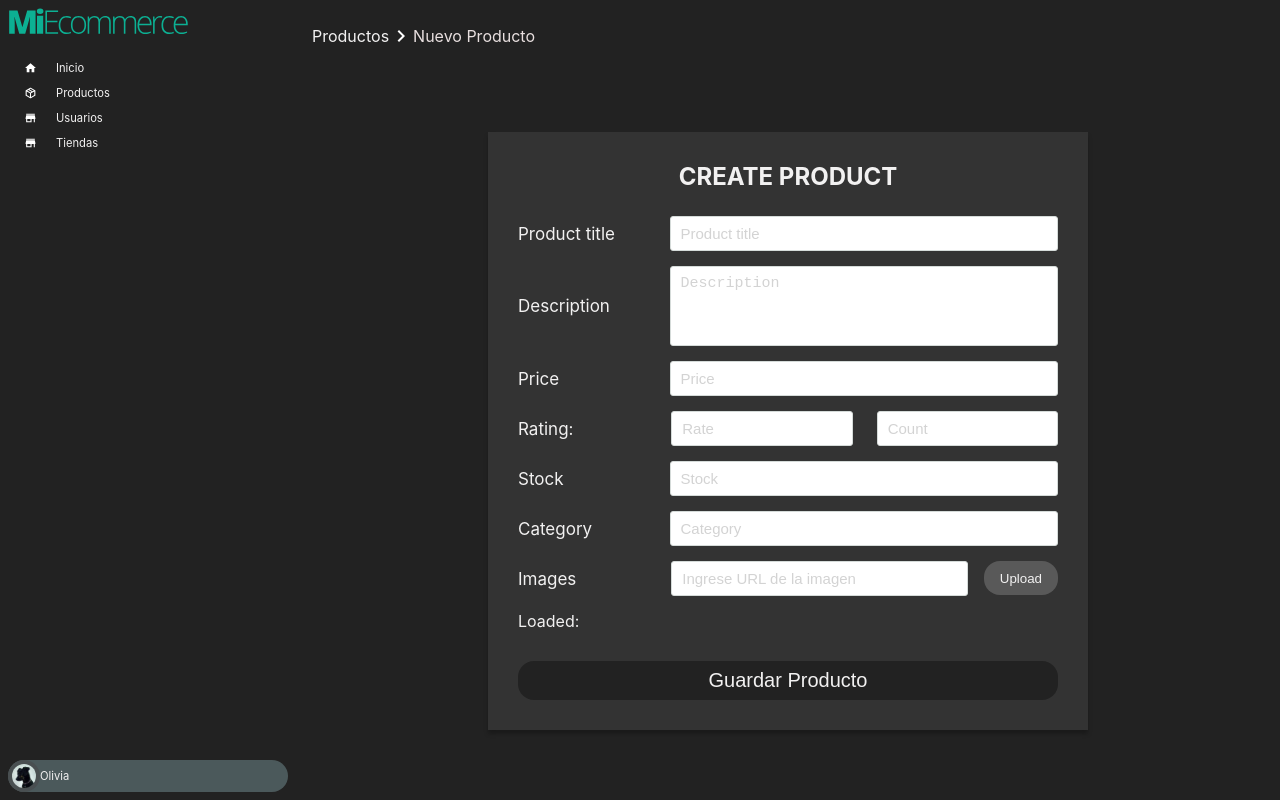
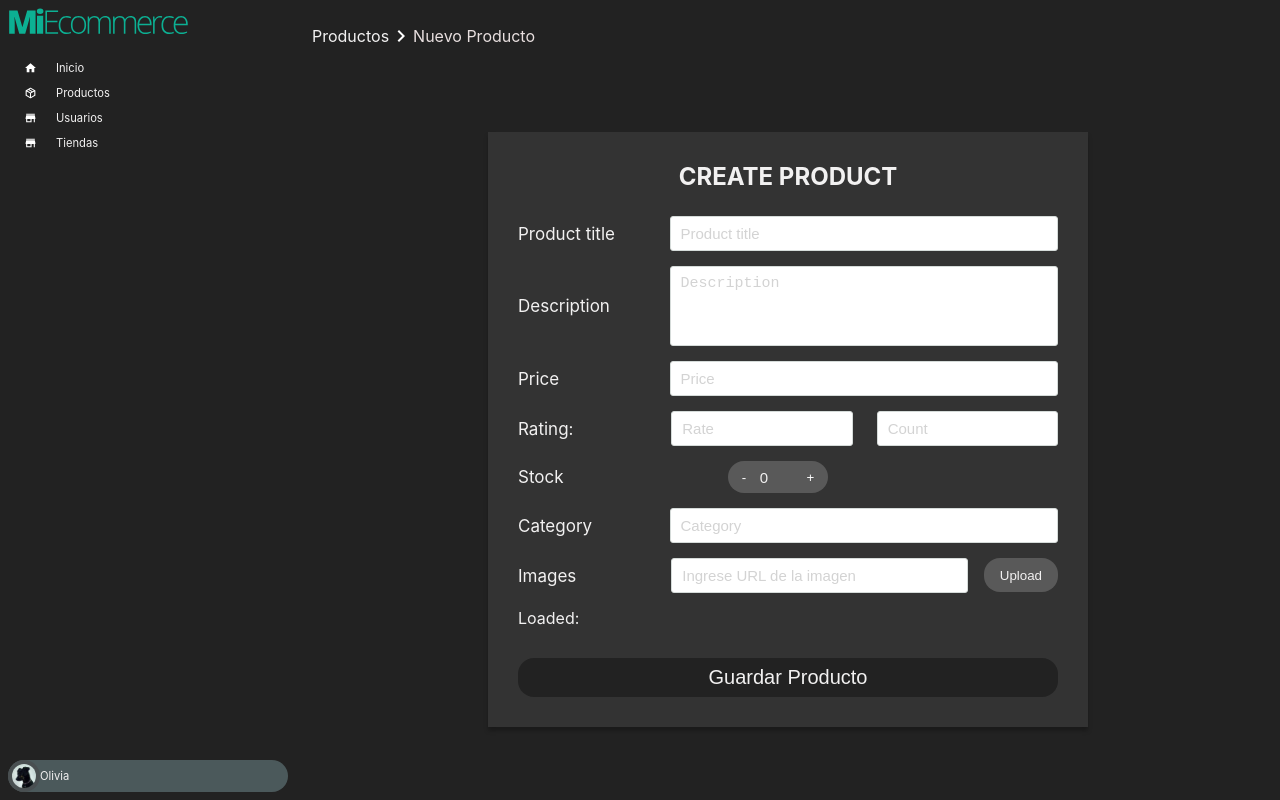
Before and after one commit to facundovacanicencosud/MiEcommerce-Grupo2-Sprint4, a React (Create React App) app: page /products/new in a window 1280 px wide. Built offline with nearby package versions, Linux system fonts and the light colour scheme.

Commit message:
css forms

```diff
--- a/src/pages/Products/ProductView/NewProductView.jsx
+++ b/src/pages/Products/ProductView/NewProductView.jsx
@@ -8,6 +8,8 @@ const NewProductView = () => {
   const navigate = useNavigate();
   const [images, setImages] = useState([]);
   const [warning, setWarning] = useState(null);
+  const [stock, setStock] = useState(0);
+  const imagesInput = useRef(null);
 
   const initialValues = {
     title: "",
@@ -22,9 +24,15 @@ const NewProductView = () => {
     images: [],
   };
 
-  const imagesInput = useRef(null);
-
   const { data, handleChange } = useForm(initialValues);
+  const handleAddOne = (e) => {
+    e.preventDefault();
+    setStock(stock + 1);
+  };
+  const handleSubtractOne = (e) => {
+    e.preventDefault();
+    setStock(stock - 1);
+  };
 
   const sendImage = (e) => {
     e.preventDefault();
@@ -113,14 +121,24 @@ const NewProductView = () => {
               </div>
             </div>
             <div className={style.inputfield}>
-              <label htmlFor="rate">Stock</label>
-              <input
-                className={`${style.input} asNum`}
-                type="number"
-                name="stock"
-                placeholder="Stock"
-                onChange={handleChange}
-              />
+              <label htmlFor="stock">Stock</label>
+              <div className={style.stock_wrapper}>
+                <button className={style.btn_stock} onClick={handleSubtractOne}>
+                  {" "}
+                  -{" "}
+                </button>
+                <input
+                  className={`${style.stock_input} asNum`}
+                  value={stock}
+                  type="number"
+                  name="stock"
+                  placeholder="Stock"
+                  onChange={handleChange}
+                />{" "}
+                <button className={style.btn_stock} onClick={handleAddOne}>
+                  +
+                </button>
+              </div>
             </div>
             <div className={style.inputfield}>
               <label htmlFor="rate">Category</label>
--- a/src/pages/Products/ProductView/newProductView.module.css
+++ b/src/pages/Products/ProductView/newProductView.module.css
@@ -139,6 +139,51 @@
   border-radius: 10px;
   margin-right: 0.5rem;
 }
+/* .stock_wrapper {
+  display: flex;
+  align-items: center;
+  justify-content: space-between;
+  gap: 5px;
+} */
+
+input::-webkit-outer-spin-button,
+input::-webkit-inner-spin-button {
+  -webkit-appearance: none;
+  margin: 0;
+}
+
+.stock_wrapper {
+  width: 100px;
+  height: 32px;
+  border: var(--gris);
+  border-radius: 16px;
+  display: flex;
+  align-items: center;
+  justify-content: space-evenly;
+  overflow: hidden;
+  background-color: var(--gris);
+}
+.stock_input {
+  width: 33%;
+  background-color: var(--gris);
+  border: none;
+  color: var(--blanco);
+  font-size: 15px;
+  font-weight: 500;
+}
+.btn_stock {
+  background: none;
+  border: none;
+  cursor: pointer;
+  color: white;
+}
+
+.btn_stock:hover {
+  background-color: var(--blanco);
+  color: var(--gris);
+  border-radius: 10px;
+  animation: fade-in 0.5s;
+}
 
 @media (max-width: 420px) {
   .wrapper .form .inputfield {
```
